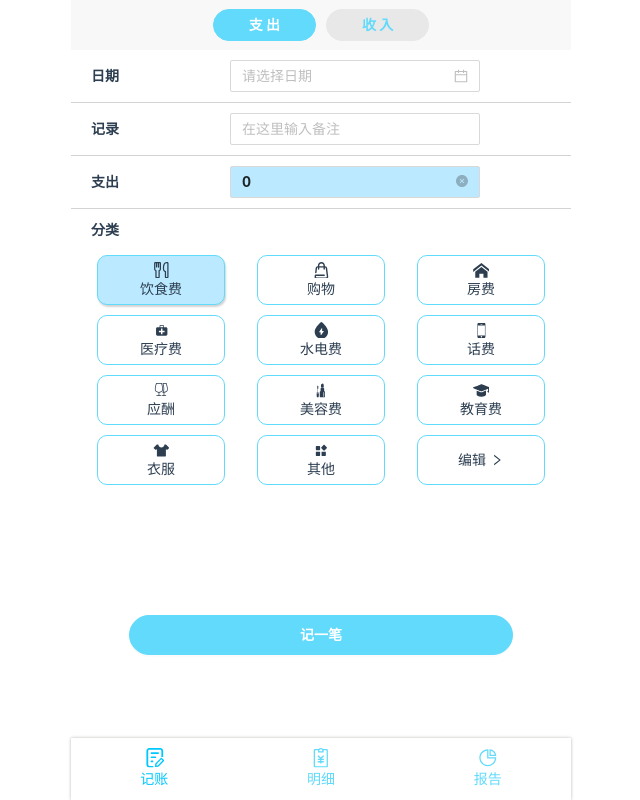
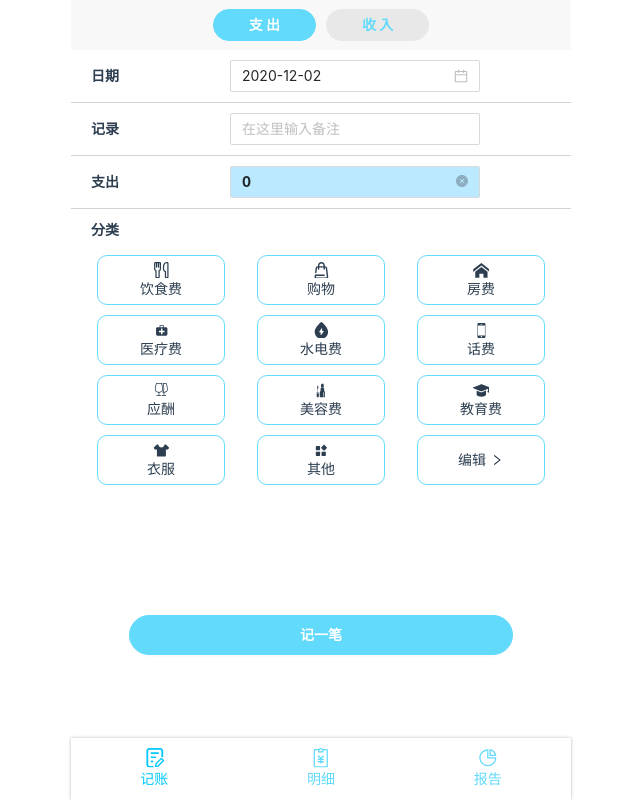
Before and after one commit to carsonhuang520/money-book, a React (Create React App) app: page / in a window 1280 px wide. Shown: the whole page, without its empty margins (319-959 px from the left). Built offline with nearby package versions, Linux system fonts and the light colour scheme; data requests are answered from the project's data file.

Commit message:
完成创建账单的逻辑

```diff
--- a/db.json
+++ b/db.json
@@ -287,6 +287,69 @@
       "timestamp": 1606608000000,
       "id": "_ymu6zzf73",
       "cid": "14"
+    },
+    {
+      "date": "2020-12-05",
+      "name": "看牙齿",
+      "price": 600,
+      "monthCategory": "2020-12",
+      "timestamp": 1607126400000,
+      "id": "_sqxc7pxad",
+      "cid": "4"
+    },
+    {
+      "name": "买鞋子",
+      "date": "2020-12-05",
+      "price": 2000,
+      "id": "_xmpd4gr3f",
+      "timestamp": 1607126400000,
+      "monthCategory": "2020-12",
+      "cid": "2"
+    },
+    {
+      "name": "发工资啦",
+      "date": "2020-12-05",
+      "price": 12000,
+      "id": "_qrep7eq2l",
+      "timestamp": 1607126400000,
+      "monthCategory": "2020-12",
+      "cid": "11"
+    },
+    {
+      "name": "充话费",
+      "date": "2020-12-05",
+      "price": 100,
+      "id": "_oubymieqj",
+      "timestamp": 1607126400000,
+      "monthCategory": "2020-12",
+      "cid": "6"
+    },
+    {
+      "name": "房租",
+      "date": "2020-12-05",
+      "price": 1500,
+      "id": "_7evwbfxzg",
+      "timestamp": 1607126400000,
+      "monthCategory": "2020-12",
+      "cid": "3"
+    },
+    {
+      "name": "应酬",
+      "date": "2020-12-05",
+      "price": 2000,
+      "id": "_6pxnnr38w",
+      "timestamp": 1607126400000,
+      "monthCategory": "2020-12",
+      "cid": "7"
+    },
+    {
+      "name": "四六级报名",
+      "date": "2020-12-05",
+      "price": 30,
+      "id": "_txe42819k",
+      "timestamp": 1607126400000,
+      "monthCategory": "2020-12",
+      "cid": "9"
     }
   ]
 }
--- a/package.json
+++ b/package.json
@@ -9,6 +9,7 @@
     "antd": "^4.9.0",
     "axios": "^0.21.0",
     "echarts": "^4.9.0",
+    "moment": "^2.29.1",
     "react": "^17.0.1",
     "react-dom": "^17.0.1",
     "react-router-dom": "^5.2.0",
--- a/src/App.js
+++ b/src/App.js
@@ -8,6 +8,7 @@ import {Route, withRouter} from 'react-router-dom'
 import EditCategory from './pages/EditCategory'
 import CreateCategory from './pages/CreateCategory'
 import axios from 'axios'
+import {ID, success} from './utils'
 
 export const AppContext = createContext()
 
@@ -29,6 +30,7 @@ class App extends Component {
     }
     this.actions = {
       initData: () => {
+        console.log('initData')
         const promiseArray = [axios.get('/categories'), axios.get('/items?_sort=timestamp&_order=desc')]
         Promise.all(promiseArray).then(res => {
           const [categories, items] = res
@@ -38,6 +40,29 @@ class App extends Component {
           })
         }).catch(error => {
           console.log(error)
+        })
+      },
+      createItem: (item, category) => {
+        const newId = ID()
+        const {date, name, money} = item
+        item.monthCategory = date.substring(0, date.lastIndexOf('-'))
+        item.timestamp = new Date(date).getTime()
+        const newItem = {
+          name,
+          date,
+          price: parseInt(money),
+          id: newId,
+          timestamp: item.timestamp,
+          monthCategory: item.monthCategory,
+          cid: category.id
+        }
+        axios.post(`/items`, newItem).then(() => {
+          const newItems = JSON.parse(JSON.stringify(this.state.items))
+          newItems.push(newItem)
+          this.setState({
+            items: newItems
+          })
+          success('已保存')
         })
       },
       getListByDate: (date) => {
--- a/src/components/Category.js
+++ b/src/components/Category.js
@@ -7,43 +7,35 @@ import Icon from './Icon'
 class Category extends Component {
   constructor(props) {
     super(props)
-    this.state = {
-      current: '1'
-    }
   }
 
   onClickItem = (item) => {
-    this.setState({
-      current: item.id
-    })
     if (item.name === '编辑') {
       this.props.history.push('/editCategory')
     }
+    this.props.onClickItem(item)
   }
 
 
   render() {
-    const {current} = this.state
-    const {type, label, data} = this.props
-    let {categories} = data
-    categories = categories.filter(item => item.type === type)
+    const {currentItem, categories} = this.props
     return (
       <Fragment>
-        <p className={'category-label'}>{label ? label : '分类'}</p>
+        <p className={'category-label'}>{'分类'}</p>
         <div className={'category-wrapper'}>
           <ul className={'category-list'}>
             {
               categories.map((item) => {
                 return (item.name !== '编辑' ? (
                   <li key={item.id} className={'category-item'} onClick={() => this.onClickItem(item)}>
-                    <div className={`category-item-content ${item.id === current ? 'active' : ''}`}>
+                    <div className={`category-item-content ${item.id === currentItem.id ? 'active' : ''}`}>
                       <Icon name={item.iconName}/>
                       <span className={'category-item-content-name'}>
                     {item.name}
                   </span>
                     </div>
                   </li>) : (<li key={item.id} className={'category-item'} onClick={() => this.onClickItem(item)}>
-                  <div className={`category-item-edit ${item.id === current ? 'active' : ''}`}>
+                  <div className={`category-item-edit ${item.id === currentItem.id ? 'active' : ''}`}>
                       <span className={'category-item-content-name'}>
                         {item.name}
                       </span>
--- a/src/components/PriceList.js
+++ b/src/components/PriceList.js
@@ -1,5 +1,6 @@
 import React, {Component} from 'react'
 import PriceItem from './PriceItem'
+import withContext from '../withContext'
 
 class PriceList extends Component {
   constructor(props) {
@@ -7,7 +8,8 @@ class PriceList extends Component {
   }
 
   render() {
-    const {items} = this.props
+    const {data: {items}} = this.props
+    console.log(this.props)
     let list = {}
     items.forEach(item => {
       if (!list[item.date]) {
@@ -28,4 +30,4 @@ class PriceList extends Component {
   }
 }
 
-export default PriceList
+export default withContext(PriceList)
--- a/src/components/RecordForm.js
+++ b/src/components/RecordForm.js
@@ -1,11 +1,93 @@
-import React, {Fragment} from 'react'
+import React, {Fragment, Component} from 'react'
 import {Input, DatePicker, Button} from 'antd'
 import locale from 'antd/es/date-picker/locale/zh_CN'
 import Category from './Category'
+import moment from 'moment'
 import './RecordForm.scss'
+import {getYearAndMonth, toThousandFilter, confirm} from '../utils'
+import withContext from '../withContext'
 
-function RecordForm(props) {
-  const {type} = props
+const dateFormat = 'YYYY-MM-DD'
+
+class RecordForm extends Component {
+  constructor(props) {
+    super(props)
+    this.state = {
+      date: getYearAndMonth('date'),
+      name: '',
+      money: '0',
+      category: {}
+    }
+  }
+
+  onNameChange = (e) => {
+    this.setState({
+      name: e.target.value
+    })
+  }
+  onMoneyChange = (e) => {
+    let money = e.target.value.split(',').join('')
+    this.setState({
+      money: toThousandFilter(money)
+    })
+  }
+  onMoneyFocus = (e) => {
+    if (this.state.money === '0') {
+      this.setState({
+        money: ''
+      })
+    }
+  }
+  onMoneyBlur = (e) => {
+    if (this.state.money === '') {
+      this.setState({
+        money: '0'
+      })
+    }
+  }
+  onDateChange = (date, dateString) => {
+    this.setState({
+      date: dateString
+    })
+  }
+
+  onCreateAccount = () => {
+    const {date, name, money, category} = this.state
+    const {type} = this.props
+    if (date === '') {
+      confirm('日期不能为空!')
+      return
+    }
+    if (name === '') {
+      confirm('备注不能为空!')
+      return
+    }
+    if (money === '0') {
+      confirm('金额必须要大于0!')
+      return
+    }
+    if (Object.keys(category).length === 0) {
+      confirm('请选择一个类别!')
+      return
+    }
+    const info = {
+      date,
+      name,
+      money: money.split(',').join('')
+    }
+    this.props.actions.createItem(info, category)
+  }
+  onClickItem = (item) => {
+    this.setState({
+      category: item
+    })
+  }
+
+  render() {
+    const {type, data} = this.props
+    const {date, name, money, category} = this.state
+    let {categories} = data
+    categories = categories.filter(item => item.type === type)
     return (
       <Fragment>
         <div className={'form-wrapper'}>
@@ -13,32 +95,37 @@ function RecordForm(props) {
             <li className={'form-item'}>
               <label className={'form-item-label'}>日期</label>
               <div className={'form-item-content'}>
-              <DatePicker className={'form-item-input'} locale={locale}/>
+                <DatePicker className={'form-item-input'} value={moment(date, dateFormat)}
+                            onChange={this.onDateChange} locale={locale}/>
               </div>
             </li>
             <li className={'form-item'}>
               <label className={'form-item-label'}>记录</label>
               <div className={'form-item-content'}>
-              <Input className={'form-item-input'} placeholder="在这里输入备注" allowClear/>
+                <Input className={'form-item-input'} placeholder="在这里输入备注" value={name} allowClear
+                       onChange={this.onNameChange}/>
               </div>
             </li>
             <li className={'form-item'}>
               {type === 'outcome' ? <label className={'form-item-label'}>支出</label> :
                 <label className={'form-item-label'}>收入</label>}
               <div className={'form-item-content'}>
-              <Input className={'form-item-input money'} value={0} allowClear/>
+                <Input className={'form-item-input money'} value={money} allowClear
+                       onChange={this.onMoneyChange} onFocus={this.onMoneyFocus} onBlur={this.onMoneyBlur}/>
               </div>
             </li>
             <li className={'form-item'}>
-            <Category type={type}/>
+              <Category type={type} currentItem={category} categories={categories}
+                        onClickItem={this.onClickItem}/>
             </li>
           </ul>
         </div>
         <div className={'button-wrapper'}>
-        <Button shape="round" className={'btn-create'}>记一笔</Button>
+          <Button shape="round" className={'btn-create'} onClick={this.onCreateAccount}>记一笔</Button>
         </div>
       </Fragment>
     )
   }
+}
 
-export default RecordForm
+export default withContext(RecordForm)
--- a/src/pages/AccountList.js
+++ b/src/pages/AccountList.js
@@ -14,6 +14,7 @@ class AccountList extends Component {
   }
 
   componentDidMount() {
+    console.log('init')
     this.props.actions.initData()
   }
 
@@ -33,7 +34,7 @@ class AccountList extends Component {
         <header className={'header-wrapper'}>明细</header>
         <main className={'main-wrapper'}>
           <Calendar date={dateString} onChangeDate={this.onChangeDate}/>
-          <PriceList items={items}/>
+          <PriceList/>
         </main>
       </Fragment>
     )
--- /dev/null
+++ b/src/utils.js
@@ -0,0 +1,39 @@
+import {message, Modal} from 'antd'
+import {QuestionCircleOutlined} from '@ant-design/icons'
+
+export const toThousandFilter = (num) => {
+  return (+num || 0)
+    .toString()
+    .replace(/^-?\d+/g, m => m.replace(/(?=(?!\b)(\d{3})+$)/g, ','))
+}
+
+export const getYearAndMonth = (type) => {
+  const date = new Date()
+  const year = date.getFullYear()
+  const month = date.getMonth() + 1
+  const day = date.getDate()
+  return type === 'date'
+    ? year + '-' + (month >= 10 ? month : '0' + month) + '-' + (day >= 10 ? day : '0' + day)
+    : year + '-' + (month >= 10 ? month : '0' + month)
+}
+
+export const confirm = (title) => {
+  Modal.confirm({
+    title: title,
+    centered: true,
+    icon: <QuestionCircleOutlined/>,
+    okText: '确认',
+    cancelText: '取消'
+  })
+}
+
+export const success = (title) => {
+  message.success(title)
+}
+
+export const ID = () => {
+  // Math.random should be unique because of its seeding algorithm.
+  // Convert it to base 36 (numbers + letters), and grab the first 9 characters
+  // after the decimal.
+  return '_' + Math.random().toString(36).substr(2, 9)
+}
```
Also changed, not shown: src/components/CategoryList.js (+4 -3 lines), src/components/PriceItem.js (+14 -4 lines), 2 other files (tests, documents, lock files or other folders). Lines whose indentation alone changed are shown as unchanged.
